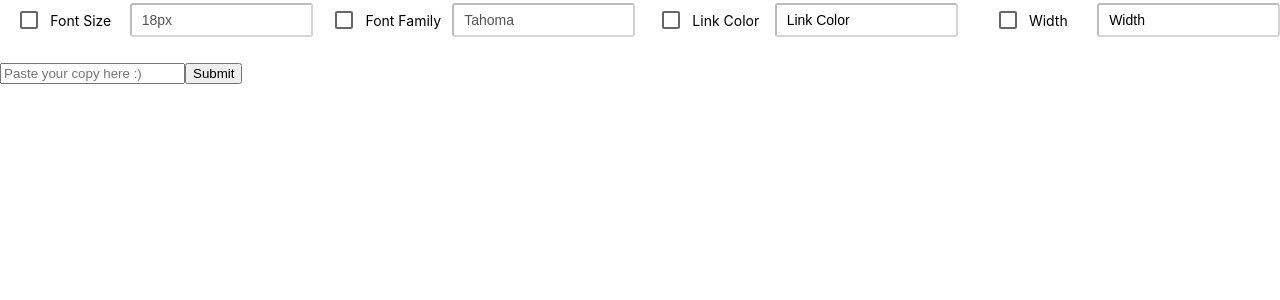
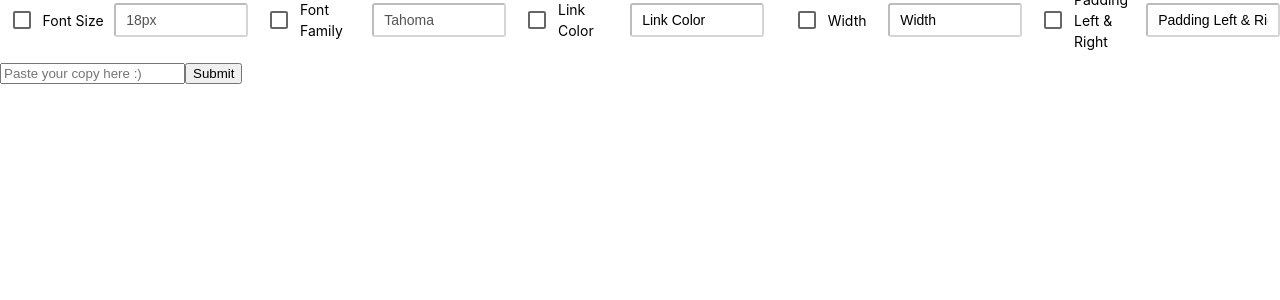
Before and after one commit to INRGI/CopyMaker, a React (Vite) app: page /id-1 in a window 1280 px wide. Shown: the top 300 px of the page. Built offline with nearby package versions, Linux system fonts and the light colour scheme.

Commit message:
+paddings

```diff
--- a/src/components/FormPromo/FormPromo.jsx
+++ b/src/components/FormPromo/FormPromo.jsx
@@ -18,7 +18,8 @@ const FormPromo = () => {
     const [isFontSize, setFontSize] = useState(domain.isFontSize);
     const [isFontFamily, setFontFamily] = useState(domain.isFontFamily);
     const [isColorLink, setColorLink] = useState(domain.isColorLink);
-    const [isWidth, setWidth] = useState(domain.isWidth)
+    const [isWidth, setWidth] = useState(domain.isWidth);
+    const [isPaddingLR, setPaddingLR] = useState(domain.isPaddingLR);
     const [isSubmitted, setIsSubmitted] = useState(false);
     const [submitedResult, setSubmitedResult] = useState("");
 
@@ -28,12 +29,15 @@ const FormPromo = () => {
     const fontFamilyId = nanoid();
     const colorLinkId = nanoid();
     const width = nanoid();
+    const paddingLR = nanoid();
     const submitId = nanoid();
 
     const initialValues = {
         fontSize: "",
         fontFamily: "",
         colorLink: "",
+        width: "",
+        paddingLR: "",
         ...domain,
         submit: "",
       };
@@ -87,7 +91,16 @@ const FormPromo = () => {
                             Width
                         </Label>
 
-                        <FormInput type="text" name="colorLink" id={width} placeholder="Width" disabled={!isWidth}/>
+                        <FormInput type="text" name="width" id={width} placeholder="Width" disabled={!isWidth}/>
+                    </InputContainer>
+
+                    <InputContainer>
+                        <Label>
+                            <Checkbox checked={isPaddingLR} onChange={() => setPaddingLR((prev) => !prev)} color="success" />
+                            Padding Left & Right
+                        </Label>
+
+                        <FormInput type="text" name="paddingLR" id={paddingLR} placeholder="Padding Left & Right" disabled={!isPaddingLR}/>
                     </InputContainer>
                 </Container>
 
--- a/src/redux/domainSlice.js
+++ b/src/redux/domainSlice.js
@@ -12,7 +12,7 @@ const domainSlice = createSlice({
       reducer(state, action) {
         state.push(action.payload);
       },
-      prepare({name, fontSize, fontFamily, isFontSize, isFontFamily, isColorLink, isWidth}) {
+      prepare({name, fontSize, fontFamily, isFontSize, isFontFamily, isColorLink, isWidth, isPaddingLR}) {
         return {
           payload: {
             name,
@@ -22,6 +22,7 @@ const domainSlice = createSlice({
             isFontFamily,
             isColorLink,
             isWidth,
+            isPaddingLR,
             id: nanoid()
           },
         };
```
